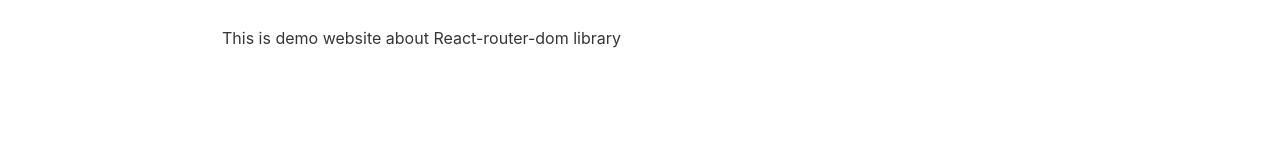
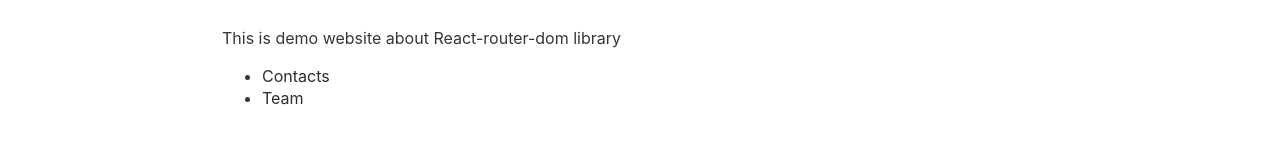
Before and after one commit to alinakassym/router6, a React (Create React App) app: page /about in a window 1280 px wide. Shown: the part 149-309 px from the top of the page. Built offline with nearby package versions, Linux system fonts and the light colour scheme.

Commit message:
nested routing

```diff
--- a/src/App.jsx
+++ b/src/App.jsx
@@ -18,7 +18,10 @@
       <Routes>
         <Route path="/" element={<Layout />}>
           <Route index element={<Home />} />
-          <Route path="about" element={<About />} />
+          <Route path="about/*" element={<About />}>
+            <Route path="contacts" element={<p>Contacts</p>}></Route>
+            <Route path="team" element={<p>Team</p>}></Route>
+          </Route>
           <Route path="about-us" element={<Navigate to={'/about'} replace />} />
           <Route path="posts" element={<Blog />} />
           <Route path="posts/:id" element={<Post />} />
--- a/src/pages/AboutPage.jsx
+++ b/src/pages/AboutPage.jsx
@@ -1,10 +1,23 @@
+import { Link, Outlet } from "react-router-dom";
+
 const About = () => {
   return (
     <section>
       <h1>About us</h1>
       <p>This is demo website about React-router-dom library</p>
+
+      <ul>
+        <li><Link to="contacts">Contacts</Link></li>
+        <li><Link to="team">Team</Link></li>
+      </ul>
+
+      <Outlet />
+      {/* <Routes>
+        <Route path="contacts" element={<p>Contacts</p>}></Route>
+        <Route path="team" element={<p>Team</p>}></Route>
+      </Routes> */}
     </section>
   )
 }
 
-export {About}
+export { About }
```
Lines whose indentation alone changed are shown as unchanged.
